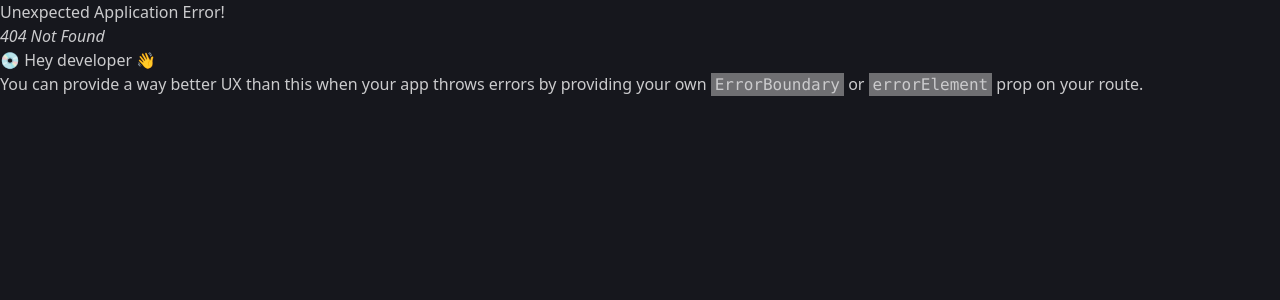
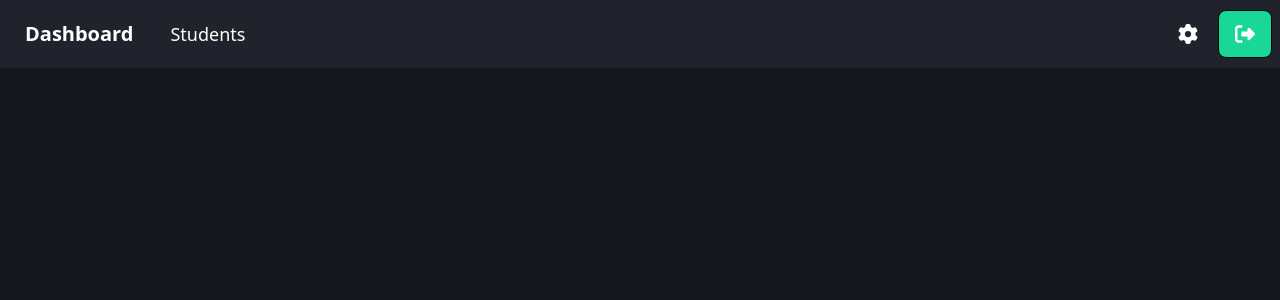
Before and after one commit to LyhongPeou/UWFrontEnd, a React (Vite) app: page /student in a window 1280 px wide. Before the commit this address had no page. Shown: the top 300 px of the page. Built offline with nearby package versions, Linux system fonts and the light colour scheme.

Commit message:
Editted NavBar and added Student Routing

```diff
--- a/src/components/index.js
+++ b/src/components/index.js
@@ -5,9 +5,9 @@
 import AdminDashboard from "./pages/AdminViews/AdminDashboard";
 import MainDashboard from "./pages/AdminViews/MainDashboard";
 import StudentManagement from "./pages/AdminViews/StudentManagement";
-
 import SettingPage from "./pages/Setting";
+import StudentDashboard from "./pages/StudentViews/StudentDashboard";
 
 
 
-export {AuthPage, Navbar, AdminDashboard, MainDashboard, StudentManagement, SettingPage}
+export {AuthPage, Navbar, AdminDashboard, MainDashboard, StudentManagement, SettingPage, StudentDashboard}
--- /dev/null
+++ b/src/components/pages/StudentViews/StudentDashboard.jsx
@@ -0,0 +1,21 @@
+import { Outlet } from "react-router-dom";
+
+import { Navbar } from "../../index"
+
+const StudentDashboard = () => {
+    return <>
+
+        <Navbar />
+
+        <div className="bg-background min-h-full ">
+            <section className="relative pt-5">
+                <div className="w-full max-w-screen-2xl mx-auto">
+                    <Outlet />
+                </div>
+            </section>
+        </div>
+
+    </>
+}
+
+export default StudentDashboard
--- a/src/components/ui/NavBar.jsx
+++ b/src/components/ui/NavBar.jsx
@@ -13,17 +13,19 @@
             <svg xmlns="http://www.w3.org/2000/svg" className="h-5 w-5" fill="none" viewBox="0 0 24 24" stroke="currentColor"><path strokeLinecap="round" strokeLinejoin="round" strokeWidth="2" d="M4 6h16M4 12h8m-8 6h16" /></svg>
           </label>
           <ul tabIndex={0} className="menu menu-sm dropdown-content mt-3 z-[1] p-2 shadow rounded-box w-52 text-white">
-
             <li><NavLink to="./student_management">Students</NavLink></li>
             <li><NavLink to="./setting">Setting</NavLink></li>
           </ul>
         </div>
-        <NavLink className="btn btn-ghost normal-case text-xl text-white text-[20px] mr-3" to="./dashboard">My Dashboard</NavLink>
 
-        <div className="hidden lg:flex">
-          <ul className="menu menu-horizontal px-1 text-white text-[20px]">
-            <li className="mr-4"><NavLink to="./student_management">Students</NavLink></li>
-          </ul>
+        <div className="flex items-center flex-row">
+          <NavLink className="btn btn-ghost normal-case text-xl text-white text-[24px]" to="./dashboard">Dashboard</NavLink>
+
+          <div className="hidden lg:flex">
+            <ul className="menu menu-horizontal px-1 text-white text-[18px]">
+              <li className="mr-4"><NavLink to="./student_management">Students</NavLink></li>
+            </ul>
+          </div>
         </div>
       </div>
 
```
Also changed, not shown: src/main.jsx (+15 -3 lines).
